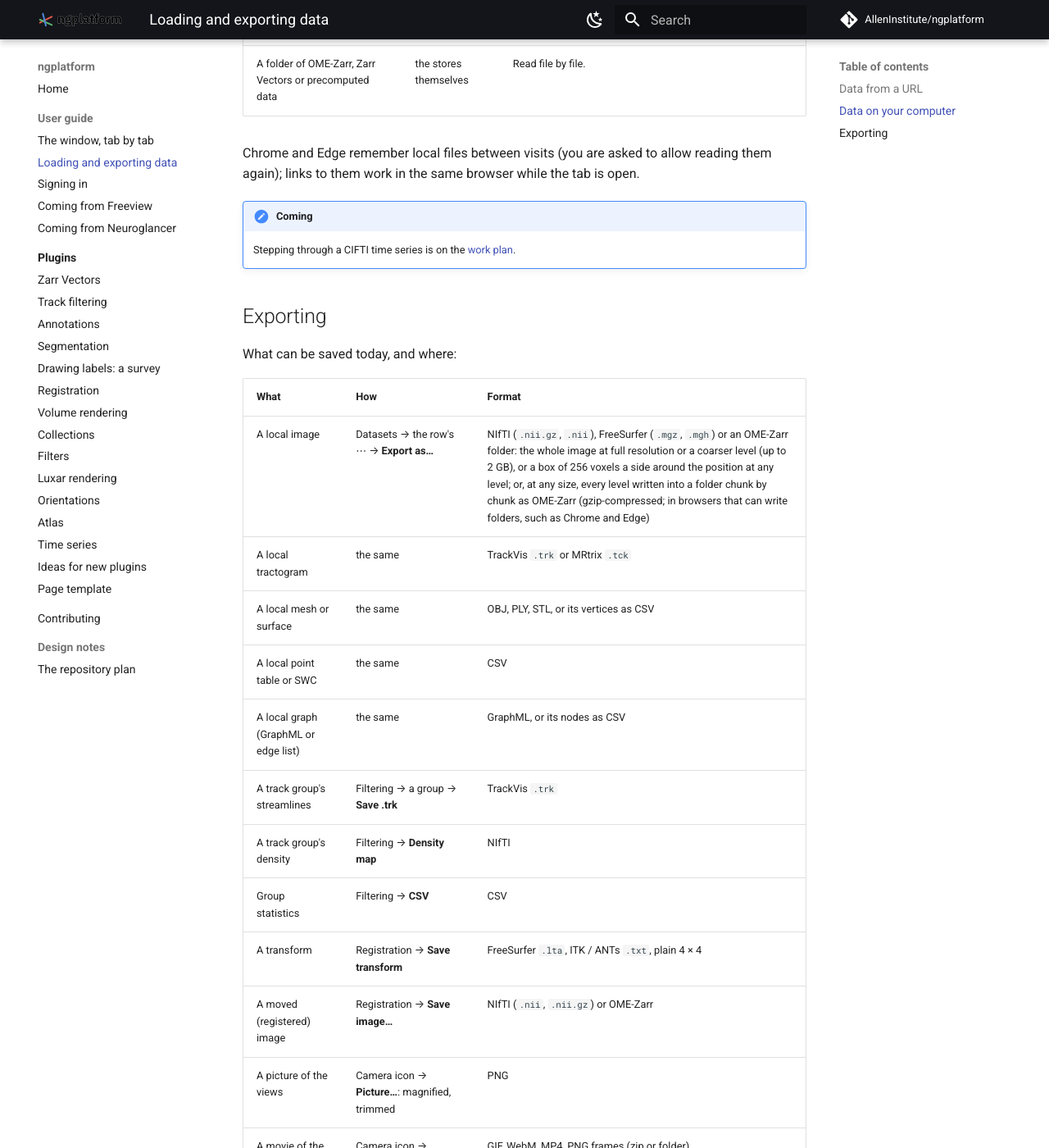
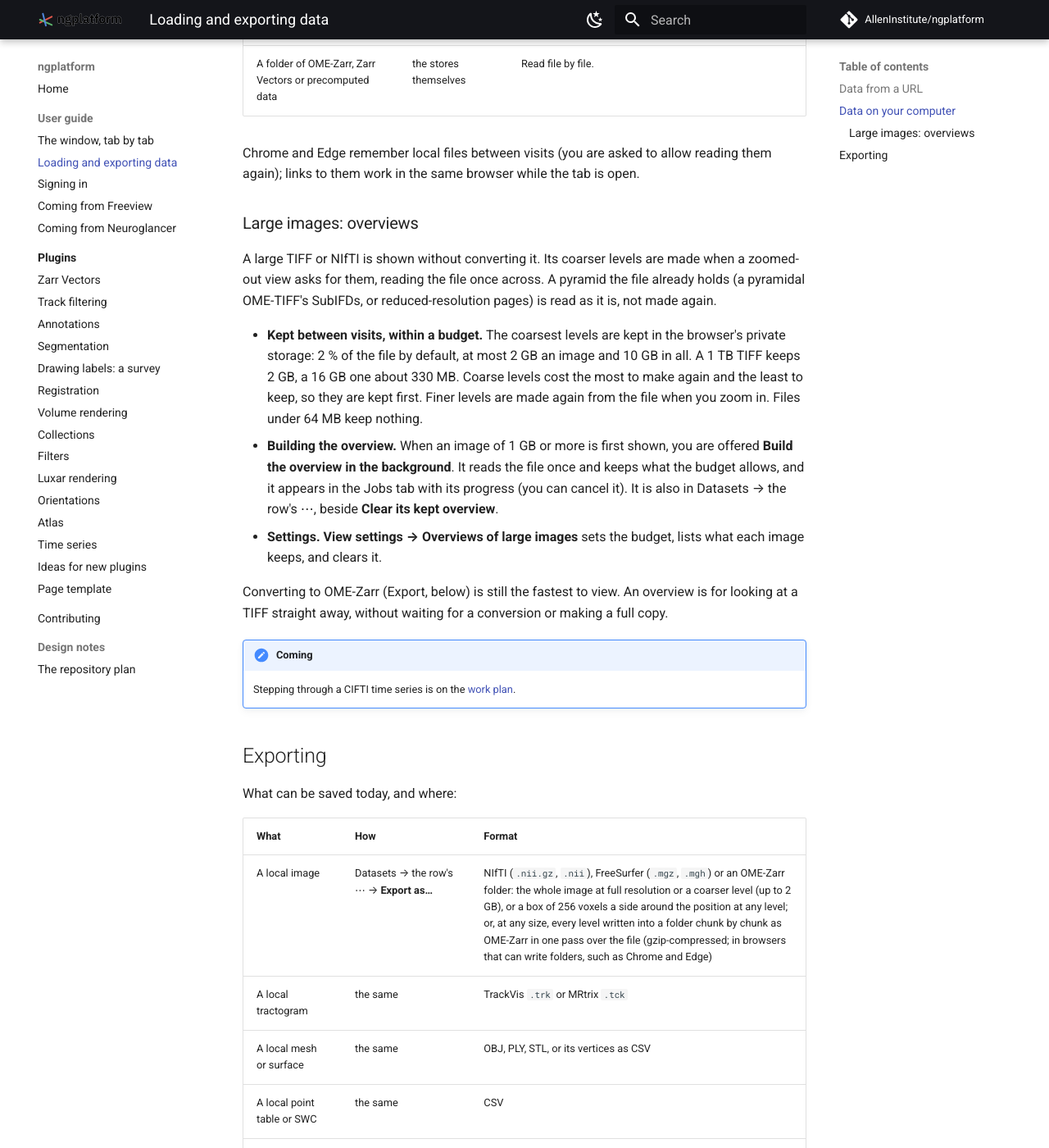
Before and after one commit to AllenInstitute/ngplatform, an MkDocs documentation site: the page built from docs/guide/data.md, in a window 1280 px wide and 1400 px high, scrolled down 2701 px. Shown: the whole window at 82% size. Built offline with MkDocs 1.6.1 and Material for MkDocs 9.7.7, drawn with Linux system fonts in a browser that asks for light colours; comment, search, counter and statistics services are not loaded; some of the changed text lies outside the part shown.

Commit message:
Docs: large images' overviews (slabs, the budgeted cache, the build, a TIFF's own pyramid, one-pass export) and how the virtual store compares with tifffile, bioformats2raw, ngff-zarr, ome-zarr-py, kerchunk, VirtualiZarr, refkv, chunkmirage, Neuroglancer's LocalVolume and nibabel; the figure says what is kept

```diff
--- a/docs/guide/data.md
+++ b/docs/guide/data.md
@@ -31,7 +31,7 @@ is never loaded whole and coarser levels appear first.
 | You open | It is shown as | Notes |
 |---|---|---|
 | NIfTI (`.nii`, `.nii.gz`), Analyze (`.hdr` + `.img`), FreeSurfer (`.mgz`, `.mgh`) | a virtual OME-Zarr image, with a pyramid | Placed by the sform (else qform). A `.nii.gz` is decompressed once and kept in the browser's private storage for later visits. Colour (RGB) NIfTI shows in colour. |
-| TIFF stacks (`.tif`, `.tiff`), OME-TIFF, ImageJ hyperstacks | a virtual OME-Zarr image, with a pyramid | Classic and BigTIFF; LZW, deflate and PackBits, with either predictor; channels and time points from OME and ImageJ metadata; RGB(A) of 8 or 16 bits a sample shown in colour (16-bit by its top 8 bits). |
+| TIFF stacks (`.tif`, `.tiff`), OME-TIFF, ImageJ hyperstacks | a virtual OME-Zarr image, with a pyramid (the file's own, where it has one) | Classic and BigTIFF; LZW, deflate and PackBits, with either predictor; channels and time points from OME and ImageJ metadata; RGB(A) of 8 or 16 bits a sample shown in colour (16-bit by its top 8 bits). |
 | refkv vzip archives (`.vzip`), opened with the files they reference (the folder that holds both, or both dropped together) | the archive's own Zarr hierarchy | A Zarr hierarchy whose chunks reference byte ranges of other files (TIFF, CZI, ND2, HDF5 … zarrified by [refkv](https://github.com/d-v-b/refkv)). References to local files are found beside the archive by name; http(s) ones are read with range requests. Codecs Neuroglancer does not read (refkv's TIFF deflate and LZW, the TIFF predictor) are decoded on the fly; JPEG and JPEG 2000 chunks are not read yet. Format version 0, as refkv 0.2.0 writes it. |
 | NumPy arrays (`.npy`, 2-D to 4-D) | a virtual OME-Zarr image, with a pyramid | Indexed [z, y, x] as Python imaging code does (the last axis is x); 1-unit voxels. |
 | A FreeSurfer subject folder (with `mri/` and `surf/`) | its T1, aparc+aseg and white and pial surfaces | Surfaces in Freeview's colours, drawn as outlines on the slices. |
@@ -46,6 +46,31 @@ Chrome and Edge remember local files between visits (you are asked to allow
 reading them again); links to them work in the same browser while the tab
 is open.
 
+### Large images: overviews
+
+A large TIFF or NIfTI is shown without converting it. Its coarser levels
+are made when a zoomed-out view asks for them, reading the file once
+across. A pyramid the file already holds (a pyramidal OME-TIFF's SubIFDs,
+or reduced-resolution pages) is read as it is, not made again.
+
+- **Kept between visits, within a budget.** The coarsest levels are kept in
+  the browser's private storage: 2 % of the file by default, at most 2 GB
+  an image and 10 GB in all. A 1 TB TIFF keeps 2 GB, a 16 GB one about
+  330 MB. Coarse levels cost the most to make again and the least to keep,
+  so they are kept first. Finer levels are made again from the file when
+  you zoom in. Files under 64 MB keep nothing.
+- **Building the overview.** When an image of 1 GB or more is first shown,
+  you are offered **Build the overview in the background**. It reads the file
+  once and keeps what the budget allows, and it appears in the Jobs tab with
+  its progress (you can cancel it). It is also in Datasets → the row's ⋯,
+  beside **Clear its kept overview**.
+- **Settings.** **View settings → Overviews of large images** sets the
+  budget, lists what each image keeps, and clears it.
+
+Converting to OME-Zarr (Export, below) is still the fastest to view. An
+overview is for looking at a TIFF straight away, without waiting for a
+conversion or making a full copy.
+
 !!! note "Coming"
     Stepping through a CIFTI time series is on the
     [work plan](https://github.com/AllenInstitute/ngplatform/blob/main/TODO.md).
@@ -56,7 +81,7 @@ What can be saved today, and where:
 
 | What | How | Format |
 |---|---|---|
-| A local image | Datasets → the row's ⋯ → **Export as…** | NIfTI (`.nii.gz`, `.nii`), FreeSurfer (`.mgz`, `.mgh`) or an OME-Zarr folder: the whole image at full resolution or a coarser level (up to 2 GB), or a box of 256 voxels a side around the position at any level; or, at any size, every level written into a folder chunk by chunk as OME-Zarr (gzip-compressed; in browsers that can write folders, such as Chrome and Edge) |
+| A local image | Datasets → the row's ⋯ → **Export as…** | NIfTI (`.nii.gz`, `.nii`), FreeSurfer (`.mgz`, `.mgh`) or an OME-Zarr folder: the whole image at full resolution or a coarser level (up to 2 GB), or a box of 256 voxels a side around the position at any level; or, at any size, every level written into a folder chunk by chunk as OME-Zarr in one pass over the file (gzip-compressed; in browsers that can write folders, such as Chrome and Edge) |
 | A local tractogram | the same | TrackVis `.trk` or MRtrix `.tck` |
 | A local mesh or surface | the same | OBJ, PLY, STL, or its vertices as CSV |
 | A local point table or SWC | the same | CSV |
```
Also changed, not shown: src/virtual/README.md (+108 -6 lines), docs/images/virtual-zarr.webp.
